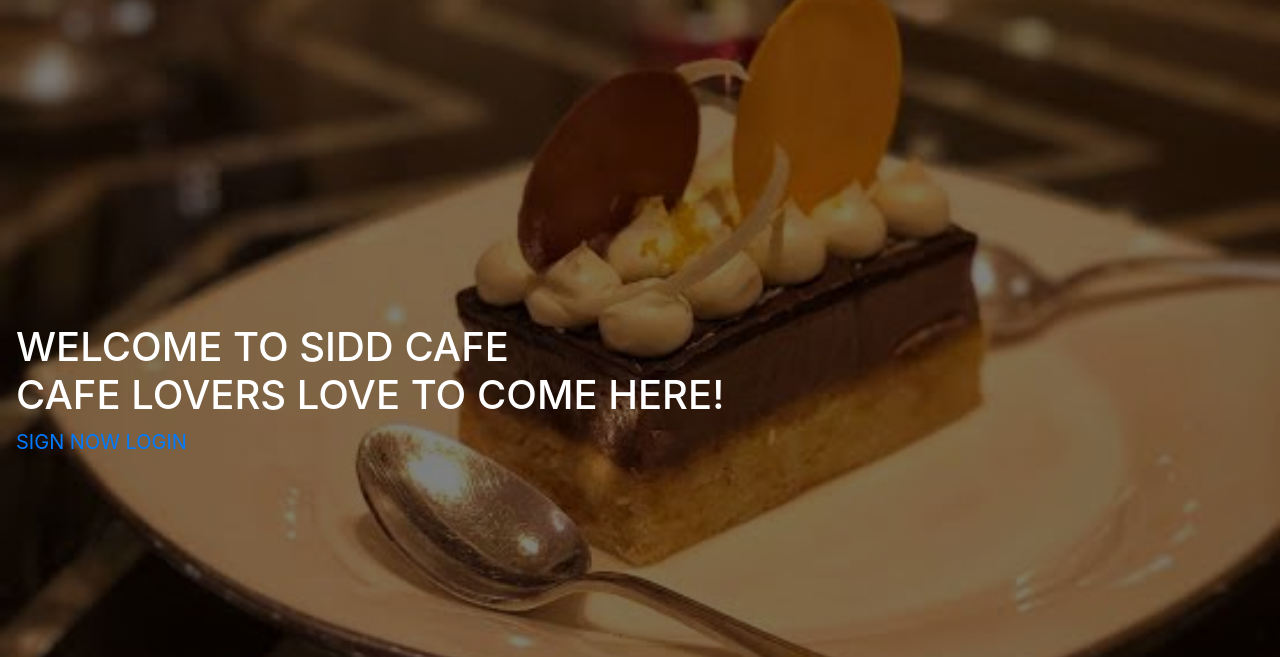
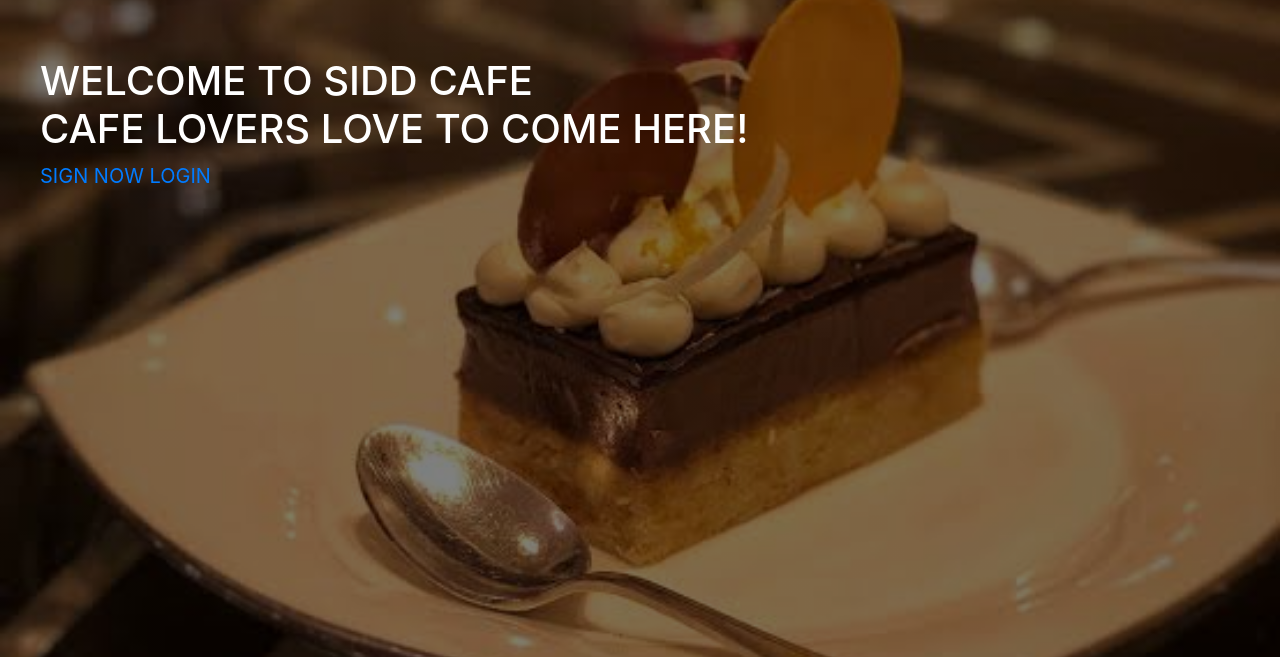
Before and after one commit to Siddhesh-jpg/SIDDCAFE.github.io, a plain HTML site: page index.html in a window 1280 px wide. Shown: the part 143-800 px from the top of the page. Drawn offline with nearby package versions, Linux system fonts and the light colour scheme.

Commit message:
Update sidd.css

```diff
--- a/sidd.css
+++ b/sidd.css
@@ -51,7 +51,7 @@ header{
 .head{
   width:1200px;
   position:absolute;
-  top:70%;
-  left:20%;
-  transform: translate(-20%,-70%);
+  top:30%;
+  left:50%;
+  transform: translate(-50%,-30%);
 }
```
